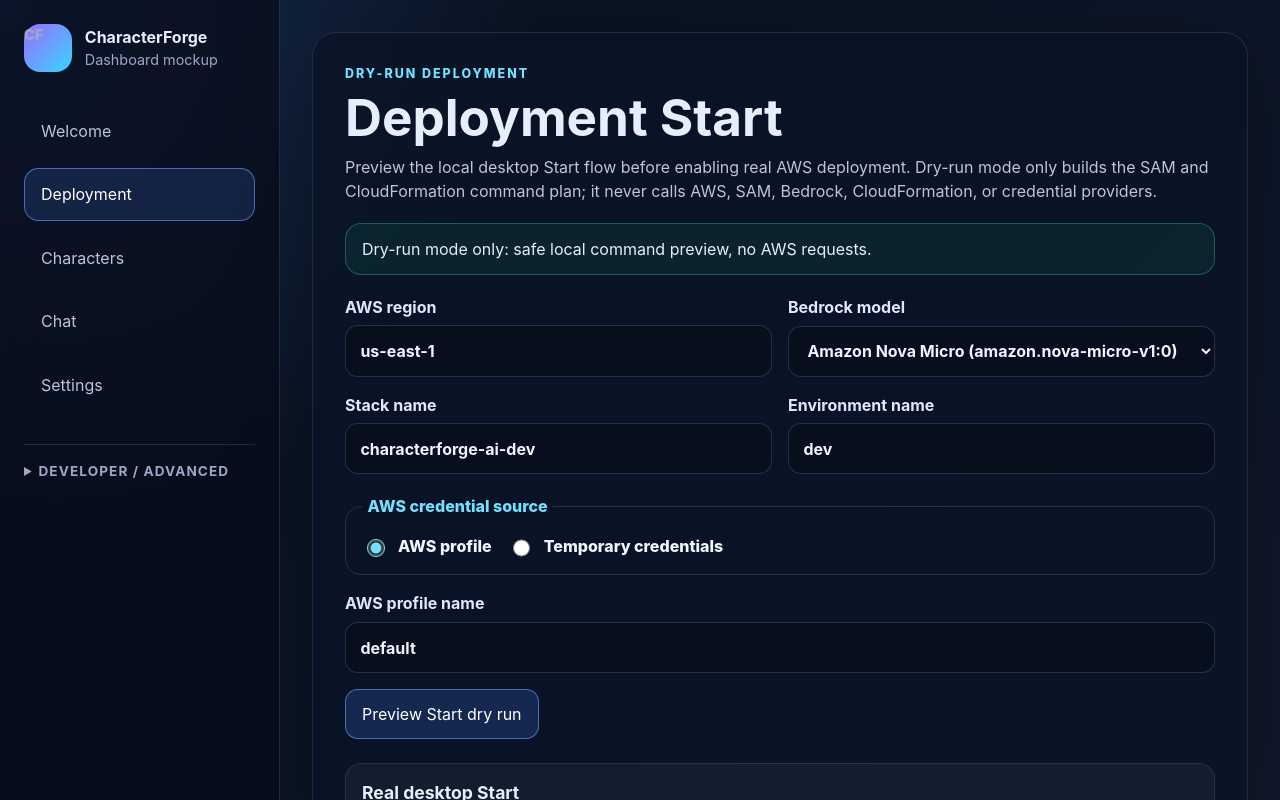
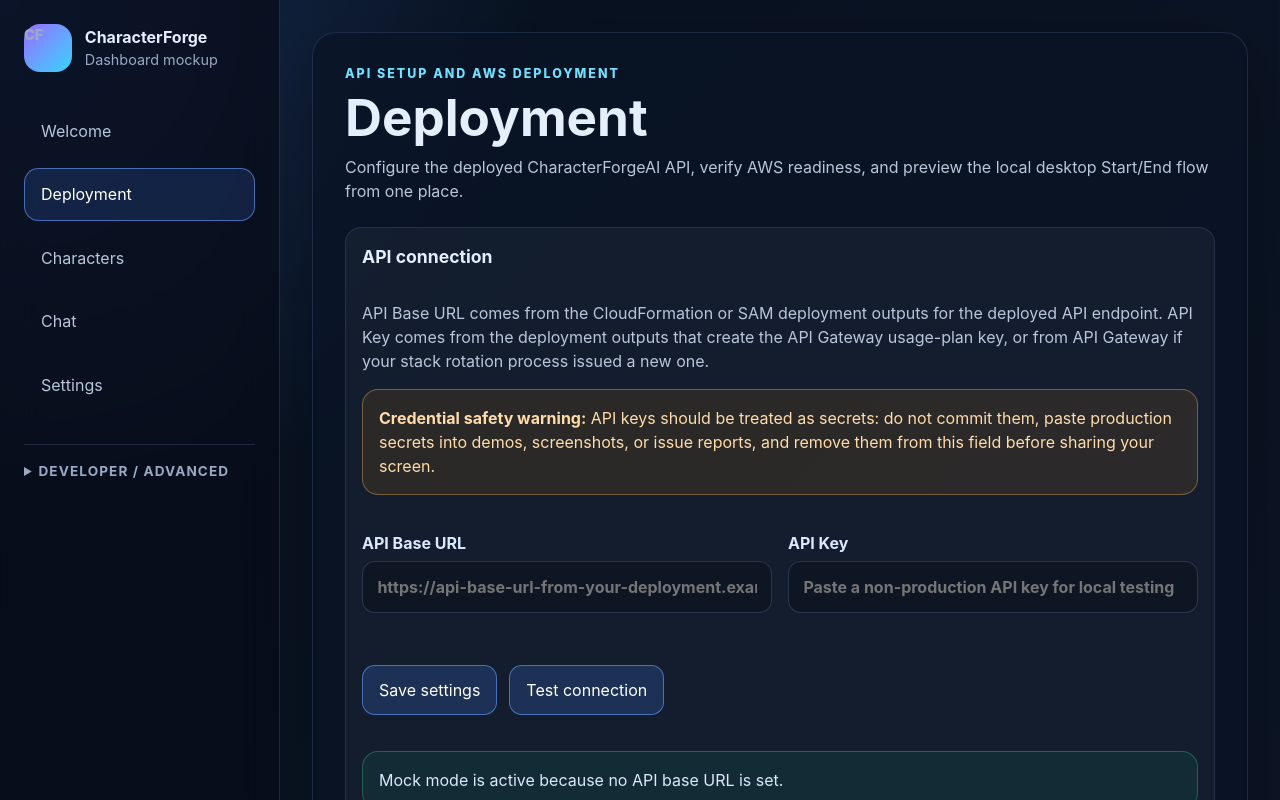
Before and after one commit to Cloudygb/CharacterForge-AI, a React (Vite) app in the folder apps/dashboard/: page / in a window 1280 px wide. Both pictures are taken after a click on the button "Open Deployment Setup". Shown: the top 800 px of the page. Built offline with nearby package versions, Linux system fonts and the light colour scheme.

Commit message:
Merge setup into Deployment

```diff
--- a/apps/dashboard/src/App.tsx
+++ b/apps/dashboard/src/App.tsx
@@ -27,7 +27,7 @@
 } from "./appState";
 import "./styles.css";
 
-type ScreenId = "welcome" | "settings" | "setup" | "deployment" | "characters" | "editor" | "packs" | "chat" | "json";
+type ScreenId = "welcome" | "settings" | "deployment" | "characters" | "editor" | "packs" | "chat" | "json";
 
 declare global {
   interface Window {
@@ -249,7 +249,6 @@
 ];
 
 const developerScreens: Array<{ id: ScreenId; label: string }> = [
-  { id: "setup", label: "Setup Check" },
   { id: "editor", label: "Character Editor" },
   { id: "packs", label: "Character Packs" },
   { id: "json", label: "Raw JSON Preview" }
@@ -307,7 +306,7 @@
 
 const defaultDeploymentForm: DeploymentStartRequest = {
   awsRegion: "us-east-1",
-  bedrockModel: "amazon.nova-micro-v1:0",
+  bedrockModel: "anthropic.claude-3-haiku-20240307-v1:0",
   stackName: "characterforge-ai-dev",
   environmentName: "dev",
   credentialMode: "profile",
@@ -447,14 +446,14 @@
   },
   {
     title: "Connect with API Base URL and API Key",
-    body: "After deployment, copy or accept the API Base URL and API Key from the stack outputs, then test the connection from Settings.",
+    body: "After deployment, copy or accept the API Base URL and API Key from the stack outputs, then test the connection from Deployment.",
     checklist: [
       "API Base URL identifies the deployed CharacterForgeAI API endpoint.",
       "API Key is kept in memory for this session and should never be committed, screenshotted, or shared.",
       "Use Test Connection to load real character status before chatting."
     ],
     nextLabel: "Next: Characters",
-    actions: [{ label: "Open Settings", screen: "settings" }]
+    actions: [{ label: "Open Deployment", screen: "deployment" }]
   },
   {
     title: "Create or import characters",
@@ -493,7 +492,7 @@
       "Use End from Deployment to delete the stack only after confirming the exact stack name.",
       "Verify deletion completes in CloudFormation and keep no raw secrets in logs or screenshots."
     ],
-    nextLabel: "Finish guided setup and open Settings",
+    nextLabel: "Finish guided setup and open Deployment",
     actions: [{ label: "Open Deployment", screen: "deployment" }]
   }
 ];
@@ -1134,85 +1133,25 @@
   );
 }
 
-function ApiSettingsScreen({
-  connectionStatus,
-  draftSettings,
-  onDraftSettingsChange,
-  onSaveSettings,
+function SettingsScreen({
   onSaveUpdateSettings,
-  onTestConnection,
   onUpdateSettingsChange,
   updateSettings,
   updateStatus
 }: {
-  connectionStatus: ConnectionStatus;
-  draftSettings: ApiSettings;
-  onDraftSettingsChange: (settings: ApiSettings) => void;
-  onSaveSettings: () => void;
   onSaveUpdateSettings: () => void;
-  onTestConnection: () => void;
   onUpdateSettingsChange: (settings: UpdateSettings) => void;
   updateSettings: UpdateSettings;
   updateStatus: ConnectionStatus;
 }) {
   return (
     <section className="screen-card" aria-labelledby="settings-title">
-      <p className="eyebrow">Connection setup</p>
+      <p className="eyebrow">Application preferences</p>
       <h1 id="settings-title">Settings</h1>
       <p>
-        Add a CharacterForge API base URL and API key to load live character summaries. Leave the base URL blank to keep
-        using mock mode.
+        Plan desktop update behavior here. API setup, AWS readiness checks, and deployment connection fields now live on
+        Deployment so users have one setup path.
       </p>
-      <div className="setup-safety-panel" aria-label="Setup safety warnings">
-        <p className="eyebrow">Review these safety notes before entering setup values</p>
-        <div className="warning">
-          <strong>AWS cost warning</strong>
-          <p>
-            AWS can charge for deployed resources such as Lambda, API Gateway, DynamoDB, CloudWatch logs, and storage.
-            Set budgets and delete test stacks when finished.
-          </p>
-        </div>
-        <div className="warning">
-          <strong>Credential safety warning</strong>
-          <p>
-            Never paste production credentials into this browser demo. Use local test keys only, do not persist keys in
-            committed files, and put production secrets behind a trusted backend.
-          </p>
-        </div>
-      </div>
-      <label className="field">
-        API base URL
-        <input
-          placeholder="https://<api-id>.execute-api.<region>.amazonaws.com/<stage>"
-          value={draftSettings.apiBaseUrl}
-          onChange={(event) => onDraftSettingsChange({ ...draftSettings, apiBaseUrl: event.target.value })}
-        />
-      </label>
-      <label className="field">
-        API key
-        <input
-          autoComplete="off"
-          placeholder="Paste only a local test key"
-          type="password"
-          value={draftSettings.apiKey}
-          onChange={(event) => onDraftSettingsChange({ ...draftSettings, apiKey: event.target.value })}
-        />
-      </label>
-      <div className="button-row">
-        <button type="button" onClick={onSaveSettings}>
-          Save settings
-        </button>
-        <button type="button" onClick={onTestConnection}>
-          Test connection
-        </button>
-      </div>
-      <div className={`connection-status ${connectionStatus.state}`} role="status">
-        {connectionStatus.message}
-      </div>
-      <div className="warning">
-        Do not paste production API keys into committed files, browser bundles, screenshots, or client-side config.
-        Public builds should call a server-side proxy that stores the key outside the game or dashboard client.
-      </div>
       <section className="setup-safety-panel" aria-labelledby="updates-title">
         <p className="eyebrow">Future-ready placeholder</p>
         <h2 id="updates-title">Check for Updates</h2>
@@ -1329,7 +1268,7 @@
         </label>
       </div>
       <div className="button-row">
-        <button type="button" onClick={onRunCheck}>Run setup check</button>
+        <button type="button" onClick={onRunCheck}>Run readiness check</button>
       </div>
       <section className="tutorial-card" aria-labelledby="aws-setup-wizard-title">
         <p className="eyebrow">Guided AWS setup</p>
@@ -1436,16 +1375,27 @@
 
 function DeploymentStartScreen({
   confirmationText,
+  connectionStatus,
   endConfirmationText,
   exportBeforeEndConfirmed,
   form,
   isDesktopShell,
+  settings,
+  setupResult,
+  setupStatus,
+  wizardResult,
+  wizardStatus,
+  onApiSettingsChange,
   onConfirmationChange,
   onEndConfirmationChange,
   onExportBeforeEndConfirmedChange,
   onFormChange,
   onPreviewStart,
   onRealEnd,
+  onRunAwsSetupWizard,
+  onRunCheck,
+  onSaveSettings,
+  onTestConnection,
   onRealStart,
   preview,
   endResult,
@@ -1453,16 +1403,27 @@
   status
 }: {
   confirmationText: string;
+  connectionStatus: ConnectionStatus;
   endConfirmationText: string;
   exportBeforeEndConfirmed: boolean;
   form: DeploymentStartRequest;
   isDesktopShell: boolean;
+  settings: ApiSettings;
+  setupResult: SetupCheckResult | null;
+  setupStatus: ConnectionStatus;
+  wizardResult: AwsSetupWizardResult | null;
+  wizardStatus: ConnectionStatus;
+  onApiSettingsChange: (settings: ApiSettings) => void;
   onConfirmationChange: (value: string) => void;
   onEndConfirmationChange: (value: string) => void;
   onExportBeforeEndConfirmedChange: (value: boolean) => void;
   onFormChange: (form: DeploymentStartRequest) => void;
   onPreviewStart: () => void;
   onRealEnd: () => void;
+  onRunAwsSetupWizard: () => void;
+  onRunCheck: () => void;
+  onSaveSettings: () => void;
+  onTestConnection: () => void;
   onRealStart: () => void;
   preview: DeploymentStartPreview | null;
   endResult: DeploymentEndResult | null;
@@ -1485,12 +1446,51 @@
 
   return (
     <section className="screen-card" aria-labelledby="deployment-title">
-      <p className="eyebrow">Dry-run deployment</p>
-      <h1 id="deployment-title">Deployment Start</h1>
+      <p className="eyebrow">API setup and AWS deployment</p>
+      <h1 id="deployment-title">Deployment</h1>
       <p>
-        Preview the local desktop Start flow before enabling real AWS deployment. Dry-run mode only builds the SAM and
-        CloudFormation command plan; it never calls AWS, SAM, Bedrock, CloudFormation, or credential providers.
+        Configure the deployed CharacterForgeAI API, verify AWS readiness, and preview the local desktop Start/End flow from
+        one place.
       </p>
+      <section className="setup-safety-panel" aria-labelledby="api-connection-title">
+        <h2 id="api-connection-title">API connection</h2>
+        <p>
+          API Base URL comes from the CloudFormation or SAM deployment outputs for the deployed API endpoint. API Key comes
+          from the deployment outputs that create the API Gateway usage-plan key, or from API Gateway if your stack
+          rotation process issued a new one.
+        </p>
+        <p className="warning">
+          <strong>Credential safety warning:</strong> API keys should be treated as secrets: do not commit them, paste production secrets into demos, screenshots, or issue reports,
+          and remove them from this field before sharing your screen.
+        </p>
+        <div className="editor-grid">
+          <label className="field">
+            API Base URL
+            <input
+              placeholder="https://api-base-url-from-your-deployment.example.invalid/prod"
+              value={settings.apiBaseUrl}
+              onChange={(event) => onApiSettingsChange({ ...settings, apiBaseUrl: event.target.value })}
+            />
+          </label>
+          <label className="field">
+            API Key
+            <input
+              autoComplete="off"
+              placeholder="Paste a non-production API key for local testing"
+              type="password"
+              value={settings.apiKey}
+              onChange={(event) => onApiSettingsChange({ ...settings, apiKey: event.target.value })}
+            />
+          </label>
+        </div>
+        <div className="button-row">
+          <button type="button" onClick={onSaveSettings}>Save settings</button>
+          <button type="button" onClick={onTestConnection}>Test connection</button>
+        </div>
+        <div className={`connection-status ${connectionStatus.state}`} role="status">
+          {connectionStatus.message}
+        </div>
+      </section>
       <div className="notice compact">Dry-run mode only: safe local command preview, no AWS requests.</div>
       <div className="editor-grid">
         <label className="field">
@@ -1574,6 +1574,72 @@
           </label>
         </div>
       )}
+
+      <section className="setup-safety-panel" aria-labelledby="deployment-readiness-title">
+        <h2 id="deployment-readiness-title">Credential-safe AWS setup wizard</h2>
+        <p>
+          This merged Deployment wizard uses named AWS CLI profiles, guides region and Bedrock model selection, previews
+          stack settings, and keeps the setup summary together with Start. In browser preview mode it uses the mocked
+          setup-check adapter so no AWS calls are made.
+        </p>
+        <div className="setup-check-grid">
+          <article className="summary-card">
+            <span>Credential safety</span>
+            <strong>No access keys, secret keys, session tokens, passwords, or auth headers are stored, logged, or shown.</strong>
+          </article>
+          <article className="summary-card">
+            <span>Cost awareness</span>
+            <strong>Bedrock and deployed AWS resources can create charges; review pricing, budgets, and cleanup plans.</strong>
+          </article>
+          <article className="summary-card">
+            <span>Bedrock access</span>
+            <strong>Checks use the safe Bedrock control-plane model list, not a runtime prompt.</strong>
+          </article>
+        </div>
+        <h3>Readiness checks and setup summary</h3>
+        <p>
+          Check your local AWS CLI profile, selected region, Bedrock model access, and existing CloudFormation stack before
+          you run Start. The check uses safe control-plane calls only and never stores raw credentials.
+        </p>
+        <div className="button-row">
+          <button type="button" onClick={onRunCheck}>Run readiness check</button>
+          <button type="button" onClick={onRunAwsSetupWizard}>Load AWS setup wizard</button>
+        </div>
+        <div className={`connection-status ${setupStatus.state}`} role="status">
+          {setupStatus.message}
+        </div>
+        <div className={`connection-status ${wizardStatus.state}`} role="status">
+          {wizardStatus.message}
+        </div>
+        <div className="setup-check-grid">
+          <SetupCheckCard label="AWS region" value={setupResult?.awsRegion ?? form.awsRegion} />
+          <SetupCheckCard label="Selected Bedrock model" value={setupResult?.bedrockModel ?? form.bedrockModel} />
+          <SetupCheckCard label="AWS profile" value={setupResult?.profileName ?? form.profileName} />
+          <SetupCheckCard label="Stack name" value={setupResult?.stackName ?? form.stackName} />
+          <SetupCheckCard label="Credential status" value={setupResult?.credentialStatus ?? "Not checked yet"} />
+          <SetupCheckCard label="Bedrock access status" value={setupResult?.bedrockAccessStatus ?? "Not checked yet"} />
+          <SetupCheckCard label="Existing stack status" value={setupResult?.existingStackStatus ?? "Not checked yet"} />
+        </div>
+        {wizardResult ? <AwsSetupWizardSummary result={wizardResult} /> : null}
+        {setupResult?.checks.length ? (
+          <section className="setup-warning-list" aria-labelledby="readiness-details-title">
+            <h3 id="readiness-details-title">Readiness details</h3>
+            <div className="setup-check-grid">
+              {setupResult.checks.map((check) => (
+                <SetupCheckCard key={check.id} label={check.label} value={`${check.status}: ${check.detail}`} />
+              ))}
+            </div>
+          </section>
+        ) : null}
+        <section className="warning setup-warning-list" aria-labelledby="setup-warnings-title">
+          <h3 id="setup-warnings-title">Warnings</h3>
+          <ul>
+            {(setupResult?.warnings ?? ["Mock results only — run the setup check before using this for deployment decisions."]).map((warning) => (
+              <li key={warning}>{warning}</li>
+            ))}
+          </ul>
+        </section>
+      </section>
 
       <div className="button-row">
         <button type="button" onClick={onPreviewStart}>Preview Start dry run</button>
@@ -2087,7 +2153,6 @@
   });
   const [tutorialStepIndex, setTutorialStepIndex] = useState(0);
   const [showTutorial, setShowTutorial] = useState(true);
-  const [setupCheckForm, setSetupCheckForm] = useState<SetupCheckForm>(defaultSetupCheckForm);
   const [setupCheckResult, setSetupCheckResult] = useState<SetupCheckResult | null>(null);
   const [awsSetupWizardResult, setAwsSetupWizardResult] = useState<AwsSetupWizardResult | null>(null);
   const [awsSetupWizardStatus, setAwsSetupWizardStatus] = useState<ConnectionStatus>({
@@ -2211,7 +2276,7 @@
   function handleTutorialComplete() {
     persistAppConfig({ firstRunTutorialCompleted: true, firstRunTutorialSkipped: false });
     setShowTutorial(false);
-    setActiveScreen("settings");
+    setActiveScreen("deployment");
   }
 
   function handleSkipTutorial() {
@@ -2286,11 +2351,20 @@
     }
   }
 
+  function getDeploymentSetupForm(): SetupCheckForm {
+    return {
+      awsRegion: deploymentForm.awsRegion,
+      bedrockModel: deploymentForm.bedrockModel,
+      profileName: deploymentForm.profileName,
+      stackName: deploymentForm.stackName
+    };
+  }
+
   async function handleRunSetupCheck() {
     const desktopMode = hasTauriInvoke();
     setSetupCheckStatus({ message: desktopMode ? "Running desktop setup readiness check..." : "Running mocked setup check...", state: "loading" });
     try {
-      const result = await runSetupReadinessCheck(setupCheckForm);
+      const result = await runSetupReadinessCheck(getDeploymentSetupForm());
       setSetupCheckResult(result);
       setSetupCheckStatus({
         message: desktopMode ? "Desktop setup readiness check complete." : "Mock setup check complete.",
@@ -2304,7 +2378,7 @@
   async function handleRunAwsSetupWizard() {
     setAwsSetupWizardStatus({ message: "Loading credential-safe AWS setup wizard...", state: "loading" });
     try {
-      const result = await runAwsSetupWizardCheck(setupCheckForm);
+      const result = await runAwsSetupWizardCheck(getDeploymentSetupForm());
       setAwsSetupWizardResult(result);
       setAwsSetupWizardStatus({ message: "AWS setup wizard ready.", state: "success" });
     } catch (error) {
@@ -2499,45 +2573,38 @@
     switch (activeScreen) {
       case "settings":
         return (
-          <ApiSettingsScreen
-            connectionStatus={connectionStatus}
-            draftSettings={draftSettings}
-            onDraftSettingsChange={setDraftSettings}
-            onSaveSettings={handleSaveSettings}
+          <SettingsScreen
             onSaveUpdateSettings={handleSaveUpdateSettings}
-            onTestConnection={handleTestConnection}
             onUpdateSettingsChange={handleUpdateSettingsChange}
             updateSettings={appConfig.updateSettings}
             updateStatus={updateStatus}
-          />
-        );
-      case "setup":
-        return (
-          <SetupCheckScreen
-            form={setupCheckForm}
-            onFormChange={setSetupCheckForm}
-            onRunCheck={handleRunSetupCheck}
-            onRunAwsSetupWizard={handleRunAwsSetupWizard}
-            result={setupCheckResult}
-            status={setupCheckStatus}
-            wizardResult={awsSetupWizardResult}
-            wizardStatus={awsSetupWizardStatus}
           />
         );
       case "deployment":
         return (
           <DeploymentStartScreen
             confirmationText={deploymentConfirmation}
+            connectionStatus={connectionStatus}
             endConfirmationText={deploymentEndConfirmation}
             exportBeforeEndConfirmed={exportBeforeEndConfirmed}
             form={deploymentForm}
             isDesktopShell={isRealDeploymentAdapter(deploymentAdapter)}
+            settings={draftSettings}
+            setupResult={setupCheckResult}
+            setupStatus={setupCheckStatus}
+            wizardResult={awsSetupWizardResult}
+            wizardStatus={awsSetupWizardStatus}
+            onApiSettingsChange={setDraftSettings}
             onConfirmationChange={setDeploymentConfirmation}
             onEndConfirmationChange={setDeploymentEndConfirmation}
             onExportBeforeEndConfirmedChange={setExportBeforeEndConfirmed}
             onFormChange={setDeploymentForm}
             onPreviewStart={handlePreviewDeploymentStart}
             onRealEnd={handleRealDeploymentEnd}
+            onRunAwsSetupWizard={handleRunAwsSetupWizard}
+            onRunCheck={handleRunSetupCheck}
+            onSaveSettings={handleSaveSettings}
+            onTestConnection={handleTestConnection}
             onRealStart={handleRealDeploymentStart}
             preview={deploymentPreview}
             endResult={deploymentEndResult}
```
Also changed, not shown: 1 other file (tests, documents, lock files or other folders).
